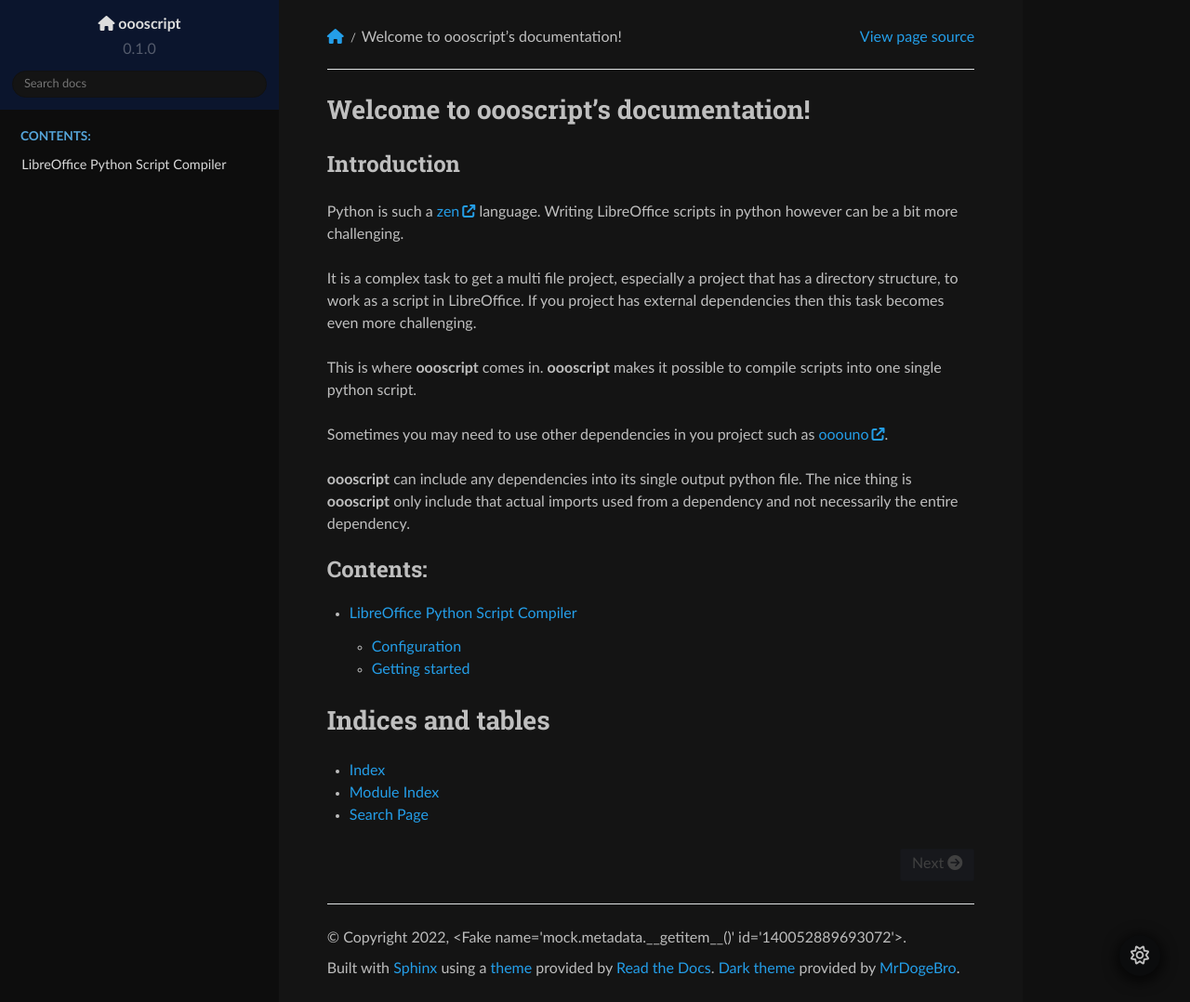
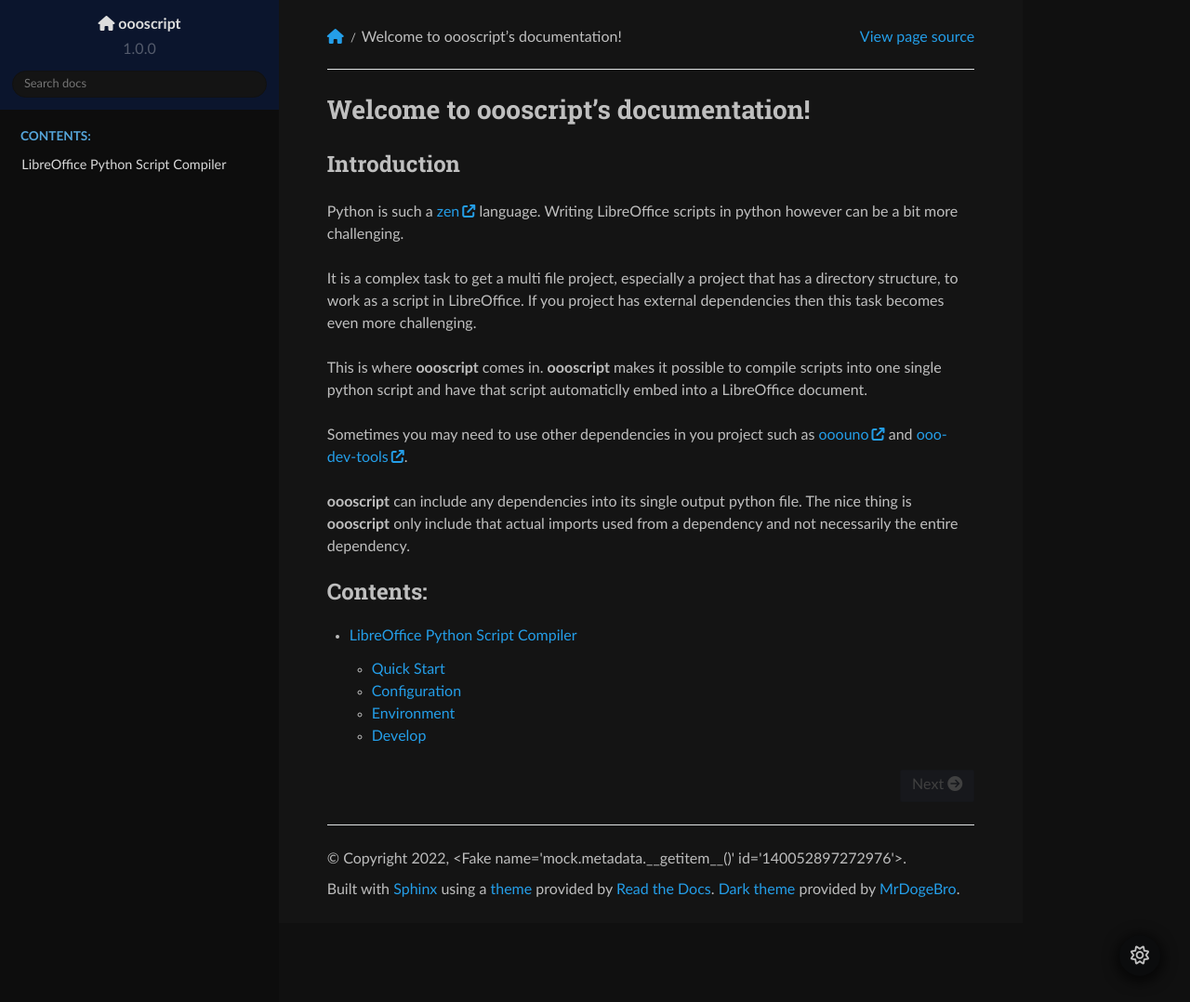
Before and after one commit to Amourspirit/python_libreoffice_oooscript, a Sphinx documentation site: the page built from docs/index.rst, in a window 1280 px wide and 1078 px high. Shown: the whole window at 93% size. Built offline with Sphinx 7.4.7 and the Read the Docs theme 2.0.0, drawn with Linux system fonts in a browser that asks for light colours; the version number is read from the project's files by our own code.

Commit message:
doc complete

```diff
--- a/docs/_static/css/readthedocs_custom.css
+++ b/docs/_static/css/readthedocs_custom.css
@@ -98,3 +98,23 @@
 }
 
 /* End Summary Example for .. collapse Example sections */
+
+ul.ul-list {
+    list-style-type: circle;
+    margin: 0 0 24px;
+    padding: 0;
+}
+ul.ul-list>li {
+    line-height: 24px;
+    list-style-position: outside;
+    list-style-type: circle;
+    margin: 0;
+    margin-left:24px;
+    padding: 0;
+}
+ul.ul-list>li>p {
+    line-height: 24px;
+    font-size: 16px;
+    margin: 0;
+    padding: 0;
+}
--- a/docs/index.rst
+++ b/docs/index.rst
@@ -13,11 +13,3 @@
    :caption: Contents:
 
    oooscript/index
-
-
-Indices and tables
-==================
-
-* :ref:`genindex`
-* :ref:`modindex`
-* :ref:`search`
--- a/docs/intro.rst
+++ b/docs/intro.rst
@@ -9,13 +9,15 @@
 If you project has external dependencies then this task becomes even more challenging.
 
 This is where |app_name_bold| comes in.
-|app_name_bold| makes it possible to compile scripts into one single python script.
+|app_name_bold| makes it possible to compile scripts into one single python script and
+have that script automaticlly embed into a LibreOffice document.
 
-Sometimes you may need to use other dependencies in you project such as ooouno_.
+Sometimes you may need to use other dependencies in you project such as ooouno_ and ooo-dev-tools_.
 
 |app_name_bold| can include any dependencies into its single output python file.
 The nice thing is |app_name_bold| only include that actual imports used from a dependency
 and not necessarily the entire dependency.
 
-.. _ooouno: http://localhost:8000/docs/_build/html/index.html
+.. _ooouno: https://pypi.org/project/ooouno/
+.. _ooo-dev-tools: https://pypi.org/project/ooo-dev-tools/
 .. _zen: https://peps.python.org/pep-0020/
--- a/docs/oooscript/index.rst
+++ b/docs/oooscript/index.rst
@@ -4,6 +4,8 @@
 
 .. toctree::
     :titlesonly:
-    :glob:
 
-    *
+    quick_start
+    config
+    env
+    dev
--- a/pyproject.toml
+++ b/pyproject.toml
@@ -1,6 +1,6 @@
 [tool.poetry]
 name = "oooscript"
-version = "0.1.0"
+version = "1.0.0"
 description = "Compiles several python scripts into a single script that can be eaisly used by LibreOffice as a macro."
 authors = [":Barry-Thomas-Paul: Moss <vibrationoflife@protonmail.com>"]
 homepage = "https://github.com/Amourspirit/python_libreoffice_oooscript"
```
Also changed, not shown: docs/oooscript/config.rst (+200 -2 lines), docs/oooscript/dev.rst (added, +8 -0 lines), docs/oooscript/env.rst (added, +87 -0 lines), docs/oooscript/quick_start.rst (added, +29 -0 lines), docs/oooscript/start.rst (deleted, +0 -11 lines), docs/style_guide.txt (+10 -0 lines), 8 other files.
